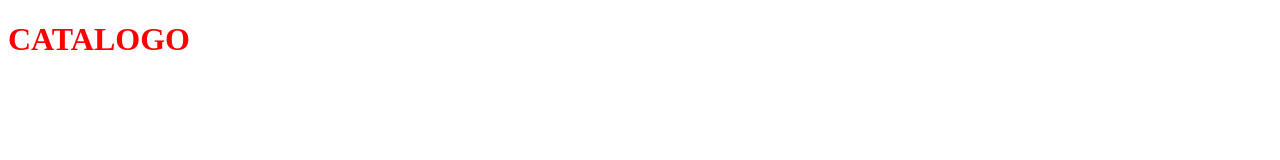
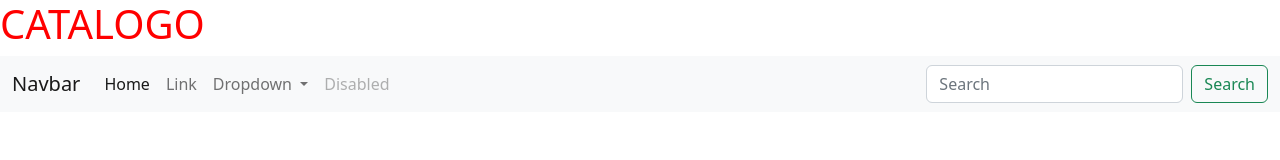
Before and after one commit to JuanNahual/JuanNahual.github.io, a plain HTML site: page index.html in a window 1280 px wide. Drawn offline with nearby package versions, Linux system fonts and the light colour scheme.

Commit message:
Update index.html

```diff
--- a/index.html
+++ b/index.html
@@ -4,13 +4,51 @@
     <base target="_top">
     <title> Prueba de Google App Script </title>
     <link rel="stylesheet" href="style.css">
+    <link href="https://cdn.jsdelivr.net/npm/bootstrap@5.2.2/dist/css/bootstrap.min.css" rel="stylesheet" integrity="sha384-Zenh87qX5JnK2Jl0vWa8Ck2rdkQ2Bzep5IDxbcnCeuOxjzrPF/et3URy9Bv1WTRi" crossorigin="anonymous">
 
   </head>
   <body>
 
-    <div id="app" class="container">
 
-        <h1> CATALOGO </h1>
+
+    <h1> CATALOGO </h1>
+    <nav class="navbar navbar-expand-lg bg-light">
+  <div class="container-fluid">
+    <a class="navbar-brand" href="#">Navbar</a>
+    <button class="navbar-toggler" type="button" data-bs-toggle="collapse" data-bs-target="#navbarSupportedContent" aria-controls="navbarSupportedContent" aria-expanded="false" aria-label="Toggle navigation">
+      <span class="navbar-toggler-icon"></span>
+    </button>
+    <div class="collapse navbar-collapse" id="navbarSupportedContent">
+      <ul class="navbar-nav me-auto mb-2 mb-lg-0">
+        <li class="nav-item">
+          <a class="nav-link active" aria-current="page" href="#">Home</a>
+        </li>
+        <li class="nav-item">
+          <a class="nav-link" href="#">Link</a>
+        </li>
+        <li class="nav-item dropdown">
+          <a class="nav-link dropdown-toggle" href="#" role="button" data-bs-toggle="dropdown" aria-expanded="false">
+            Dropdown
+          </a>
+          <ul class="dropdown-menu">
+            <li><a class="dropdown-item" href="#">Action</a></li>
+            <li><a class="dropdown-item" href="#">Another action</a></li>
+            <li><hr class="dropdown-divider"></li>
+            <li><a class="dropdown-item" href="#">Something else here</a></li>
+          </ul>
+        </li>
+        <li class="nav-item">
+          <a class="nav-link disabled">Disabled</a>
+        </li>
+      </ul>
+      <form class="d-flex" role="search">
+        <input class="form-control me-2" type="search" placeholder="Search" aria-label="Search">
+        <button class="btn btn-outline-success" type="submit">Search</button>
+      </form>
+    </div>
+  </div>
+</nav>
+
 
 
 
```
